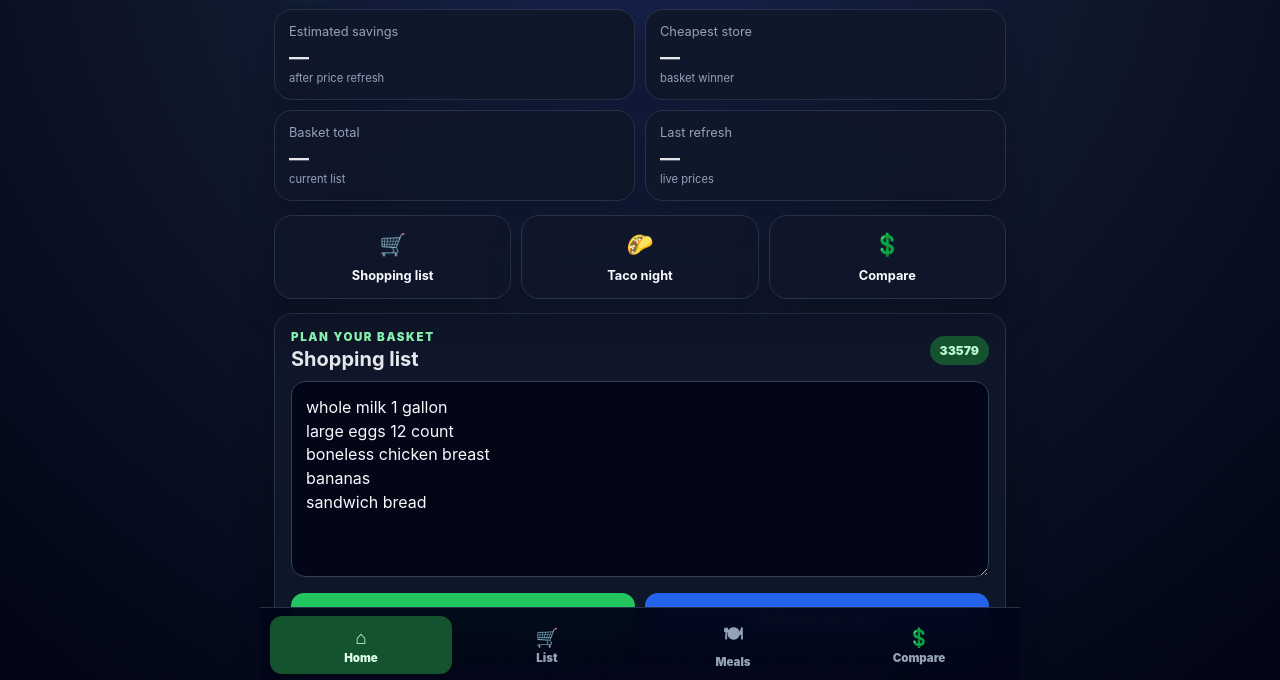
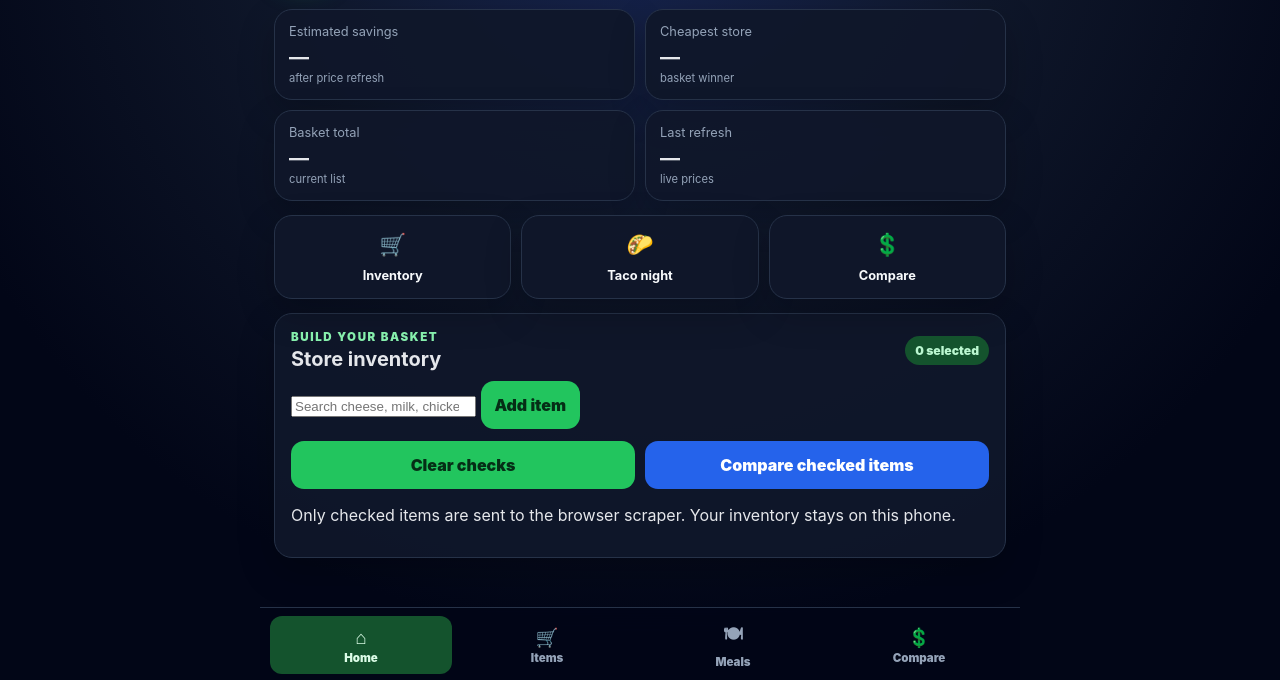
Before and after one commit to liuliano/grocery-price, a website with bundled scripts: page index.html in a window 1280 px wide. Shown: the part 118-798 px from the top of the page. Built offline with nearby package versions, Linux system fonts and the light colour scheme.

Commit message:
Add searchable checked grocery inventory

```diff
--- a/index.html
+++ b/index.html
@@ -31,19 +31,29 @@
     </section>
 
     <section class="quick-actions">
-      <button class="quick-card" type="button" data-scroll="shopping"><span>🛒</span><b>Shopping list</b></button>
+      <button class="quick-card" type="button" data-scroll="shopping"><span>🛒</span><b>Inventory</b></button>
       <button class="quick-card" id="loadMeal" type="button"><span>🌮</span><b>Taco night</b></button>
       <button class="quick-card" type="button" data-scroll="results"><span>💲</span><b>Compare</b></button>
     </section>
 
     <section class="panel" id="shopping">
-      <div class="section-heading"><div><p class="section-kicker">PLAN YOUR BASKET</p><h2>Shopping list</h2></div><span class="zip-pill">33579</span></div>
-      <textarea id="shoppingList" rows="7" placeholder="whole milk 1 gallon&#10;large eggs 12 count&#10;boneless chicken breast"></textarea>
+      <div class="section-heading">
+        <div><p class="section-kicker">BUILD YOUR BASKET</p><h2>Store inventory</h2></div>
+        <span class="zip-pill" id="selectedCount">0 selected</span>
+      </div>
+
+      <div class="inventory-toolbar">
+        <input id="inventorySearch" type="search" placeholder="Search cheese, milk, chicken…" autocomplete="off">
+        <button id="addInventoryItem" class="add-item-button" type="button">Add item</button>
+      </div>
+
+      <div id="inventoryList" class="inventory-list" aria-live="polite"></div>
+
       <div class="button-grid">
-        <button id="saveList" type="button">Save on phone</button>
-        <button id="refreshPrices" class="refresh" type="button">Refresh prices</button>
+        <button id="clearSelection" class="secondary" type="button">Clear checks</button>
+        <button id="refreshPrices" class="refresh" type="button">Compare checked items</button>
       </div>
-      <p class="privacy-note">The first refresh asks for a limited GitHub token and stores it only on this phone.</p>
+      <p class="privacy-note">Only checked items are sent to the browser scraper. Your inventory stays on this phone.</p>
       <p id="status" class="status" aria-live="polite"></p>
     </section>
 
@@ -53,7 +63,7 @@
 
   <nav class="bottom-nav" aria-label="Primary">
     <button type="button" class="active" data-scroll="top"><span>⌂</span>Home</button>
-    <button type="button" data-scroll="shopping"><span>🛒</span>List</button>
+    <button type="button" data-scroll="shopping"><span>🛒</span>Items</button>
     <button type="button" id="mealNav"><span>🍽</span>Meals</button>
     <button type="button" data-scroll="results"><span>💲</span>Compare</button>
   </nav>
```
